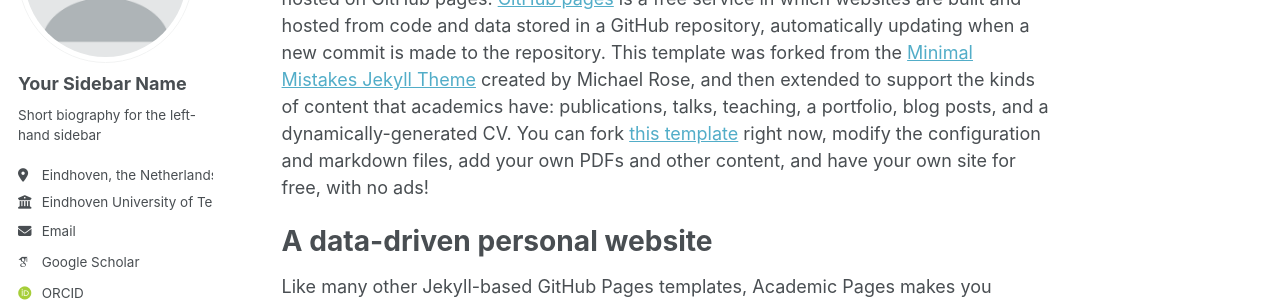
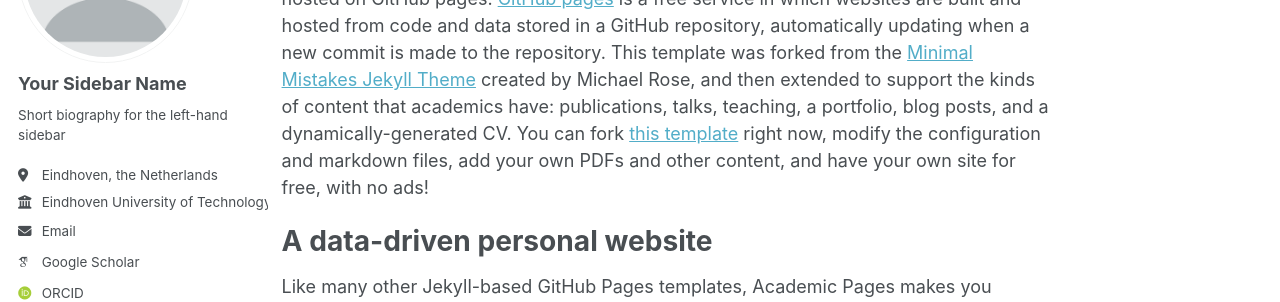
Before and after one commit to TrenBaltussen/TrenBaltussen.github.io, a Jekyll site: the page built from _pages/about.md, in a window 1280 px wide. Shown: the part 211-513 px from the top of the page. Built offline with Jekyll 4.4.1, drawn with Linux system fonts in a browser that asks for light colours; some web fonts are replaced.

Commit message:
Update _sidebar.scss

```diff
--- a/_sass/layout/_sidebar.scss
+++ b/_sass/layout/_sidebar.scss
@@ -25,7 +25,7 @@
   }
 
   @include breakpoint($large) {
-    @include span(2 of 12);
+    @include span(3 of 12);      // Increased from 2 to 3 (Tren - June 5, 2025)
     opacity: 1;
     -webkit-transition: opacity 0.2s ease-in-out;
             transition: opacity 0.2s ease-in-out;
```
